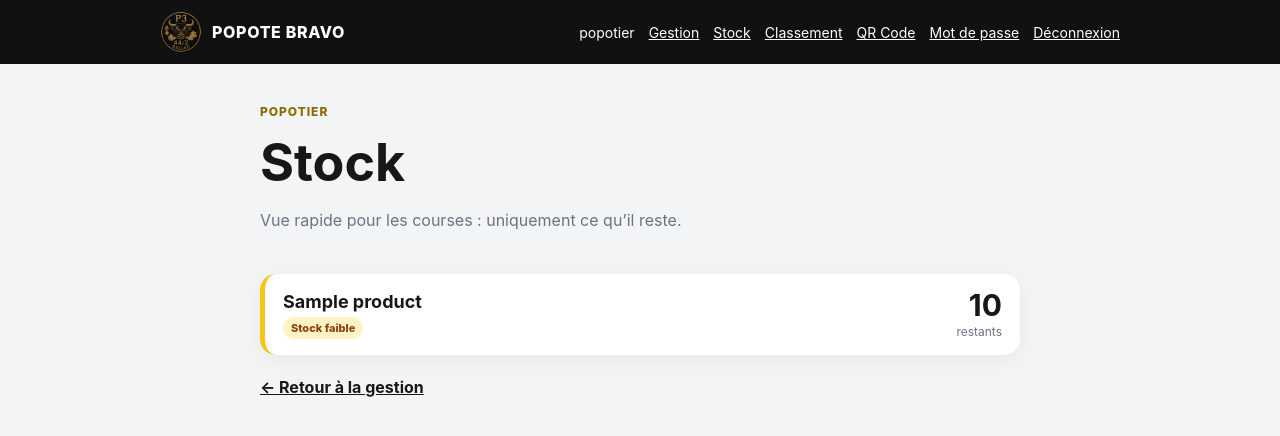
After one commit to Lyhard9696/popote-bravo, a Flask app: page /admin/stock in a window 1280 px wide. The commit adds this page. Shown: the top 436 px of the page. Run offline with Flask 3, Linux system fonts and the light colour scheme; the visitor is signed in with stand-in values (Sample User, id 1); data comes from the database, SQL or seed files in the repository; tables that the repository leaves empty hold one stand-in row (values such as "Sample post").

Commit message:
Popote Bravo V6.3.1 gestion popotier et stock

```diff
--- a/app.py
+++ b/app.py
@@ -807,6 +807,24 @@ def admin_delete_consumption(consumption_id):
     flash("Consommation supprimée et stock restauré.", "success")
     return redirect(url_for("member_detail", user_id=user_id))
 
+
+@app.route("/admin/stock")
+@admin_required
+def admin_stock():
+    db = get_db()
+    products = db.execute("""
+        SELECT id, name, stock, low_stock_threshold, active
+        FROM products
+        ORDER BY
+            CASE WHEN stock = 0 THEN 0
+                 WHEN stock <= low_stock_threshold THEN 1
+                 ELSE 2 END,
+            stock ASC,
+            name COLLATE NOCASE
+    """).fetchall()
+    db.close()
+    return render_template("stock.html", products=products)
+
 @app.route("/admin")
 @admin_required
 def admin():
@@ -893,6 +911,53 @@ def edit_product(product_id):
     db.close()
     return redirect(url_for("admin"))
 
+
+
+@app.post("/admin/products/<int:product_id>/set-stock")
+@admin_required
+def set_product_stock(product_id):
+    try:
+        stock = int(request.form["stock"])
+    except (KeyError, ValueError):
+        flash("Stock invalide.", "error")
+        return redirect(url_for("admin"))
+
+    if stock < 0:
+        flash("Le stock ne peut pas être négatif.", "error")
+        return redirect(url_for("admin"))
+
+    db = get_db()
+    product = db.execute("SELECT id, name FROM products WHERE id = ?", (product_id,)).fetchone()
+    if not product:
+        db.close()
+        flash("Boisson introuvable.", "error")
+        return redirect(url_for("admin"))
+
+    db.execute(
+        "UPDATE products SET stock = ?, active = CASE WHEN ? > 0 THEN 1 ELSE 0 END WHERE id = ?",
+        (stock, stock, product_id)
+    )
+    db.commit()
+    db.close()
+    flash(f"Stock de {product['name']} mis à {stock}.", "success")
+    return redirect(url_for("admin"))
+
+@app.post("/admin/products/<int:product_id>/delete")
+@admin_required
+def delete_product(product_id):
+    db = get_db()
+    product = db.execute("SELECT id, name FROM products WHERE id = ?", (product_id,)).fetchone()
+    if not product:
+        db.close()
+        flash("Boisson introuvable.", "error")
+        return redirect(url_for("admin"))
+
+    db.execute("UPDATE consumptions SET product_id = NULL WHERE product_id = ?", (product_id,))
+    db.execute("DELETE FROM products WHERE id = ?", (product_id,))
+    db.commit()
+    db.close()
+    flash(f"{product['name']} supprimé du catalogue.", "success")
+    return redirect(url_for("admin"))
 
 @app.post("/admin/products/<int:product_id>/restock")
 @admin_required
@@ -1013,6 +1078,34 @@ def add_payment_global():
     return redirect(url_for("admin"))
 
 
+
+@app.post("/admin/members/<int:user_id>/delete")
+@admin_required
+def delete_member(user_id):
+    if request.form.get("confirm_delete") != "DELETE":
+        flash("Suppression non confirmée.", "error")
+        return redirect(url_for("admin"))
+
+    db = get_db()
+    user = db.execute(
+        "SELECT id, name FROM users WHERE id = ? AND is_admin = 0",
+        (user_id,)
+    ).fetchone()
+    if not user:
+        db.close()
+        flash("Membre introuvable.", "error")
+        return redirect(url_for("admin"))
+
+    db.execute("DELETE FROM payment_claims WHERE user_id = ?", (user_id,))
+    db.execute("DELETE FROM payments WHERE user_id = ?", (user_id,))
+    db.execute("DELETE FROM consumptions WHERE user_id = ?", (user_id,))
+    db.execute("DELETE FROM users WHERE id = ?", (user_id,))
+    db.commit()
+    db.close()
+
+    flash(f"Compte {user['name']} supprimé définitivement.", "success")
+    return redirect(url_for("admin"))
+
 @app.post("/admin/members/<int:user_id>/update")
 @admin_required
 def update_member(user_id):
--- a/static/style.css
+++ b/static/style.css
@@ -624,3 +624,127 @@ button:active,
 .logout-mobile-btn:active {
   transform: scale(.98);
 }
+
+
+.set-stock-form {
+  display: grid;
+  grid-template-columns: 1fr auto;
+  gap: 10px;
+  align-items: end;
+  margin-top: 14px;
+  padding-top: 14px;
+  border-top: 1px solid #e5e7eb;
+}
+.set-stock-form label { margin-top: 0; }
+.set-stock-form button { margin: 0; min-height: 48px; }
+
+.danger-form,
+.delete-member-form {
+  margin-top: 14px;
+  padding-top: 14px;
+  border-top: 1px solid #fecaca;
+}
+.delete-product-btn,
+.delete-member-btn {
+  width: 100%;
+  background: #991b1b;
+  color: white;
+}
+@media (max-width: 680px) {
+  .set-stock-form { grid-template-columns: 1fr; }
+}
+
+
+.stock-page {
+  max-width: 760px;
+  margin: 0 auto;
+}
+
+.stock-list {
+  display: grid;
+  gap: 10px;
+}
+
+.stock-line {
+  display: flex;
+  align-items: center;
+  justify-content: space-between;
+  gap: 18px;
+  background: white;
+  border-radius: 16px;
+  padding: 16px 18px;
+  box-shadow: 0 5px 20px rgba(0,0,0,.05);
+}
+
+.stock-line > div:first-child {
+  display: grid;
+  gap: 5px;
+}
+
+.stock-line > div:first-child > strong {
+  font-size: 18px;
+}
+
+.stock-count {
+  display: grid;
+  justify-items: end;
+  min-width: 80px;
+}
+
+.stock-count strong {
+  font-size: 30px;
+  line-height: 1;
+}
+
+.stock-count span {
+  color: #6b7280;
+  font-size: 12px;
+  margin-top: 4px;
+}
+
+.stock-line-low {
+  border-left: 5px solid #f6c515;
+}
+
+.stock-line-zero {
+  border-left: 5px solid #991b1b;
+  opacity: .82;
+}
+
+.stock-status {
+  width: fit-content;
+  padding: 4px 8px;
+  border-radius: 999px;
+  font-size: 11px;
+  font-weight: 800;
+}
+
+.stock-status.warning {
+  background: #fef3c7;
+  color: #92400e;
+}
+
+.stock-status.danger {
+  background: #fee2e2;
+  color: #991b1b;
+}
+
+.stock-back-link {
+  display: inline-block;
+  margin-top: 22px;
+  font-weight: 700;
+}
+
+@media (max-width: 680px) {
+  .mobile-tabbar.admin-tabbar {
+    grid-template-columns: repeat(5, 1fr);
+  }
+
+  .stock-line {
+    padding: 15px;
+  }
+
+  .stock-count strong {
+    font-size: 28px;
+  }
+}
--- a/templates/base.html
+++ b/templates/base.html
@@ -27,6 +27,7 @@
         <span>{{ current_user["name"] }}</span>
         {% if current_user["is_admin"] %}
           <a href="{{ url_for('admin') }}">Gestion</a>
+          <a href="{{ url_for('admin_stock') }}">Stock</a>
         {% else %}
           <a href="{{ url_for('dashboard') }}">Mon ardoise</a>
         {% endif %}
@@ -50,10 +51,13 @@
 </main>
 
 {% if current_user %}
-<nav class="mobile-tabbar" aria-label="Navigation principale">
+<nav class="mobile-tabbar {% if current_user["is_admin"] %}admin-tabbar{% endif %}" aria-label="Navigation principale">
   {% if current_user["is_admin"] %}
     <a href="{{ url_for('admin') }}" class="{% if request.endpoint == 'admin' %}active{% endif %}">
       <span class="tab-icon">⌂</span><span>Gestion</span>
+    </a>
+    <a href="{{ url_for('admin_stock') }}" class="{% if request.endpoint == 'admin_stock' %}active{% endif %}">
+      <span class="tab-icon">▤</span><span>Stock</span>
     </a>
   {% else %}
     <a href="{{ url_for('dashboard') }}" class="{% if request.endpoint == 'dashboard' %}active{% endif %}">
--- /dev/null
+++ b/templates/stock.html
@@ -0,0 +1,36 @@
+{% extends "base.html" %}
+{% block title %}Stock — Popote Bravo{% endblock %}
+{% block content %}
+<div class="stock-page">
+  <div class="hero">
+    <div>
+      <p class="eyebrow">Popotier</p>
+      <h1>Stock</h1>
+      <p class="muted">Vue rapide pour les courses : uniquement ce qu’il reste.</p>
+    </div>
+  </div>
+
+  <div class="stock-list">
+    {% for p in products %}
+      <div class="stock-line {% if p['stock'] == 0 %}stock-line-zero{% elif p['stock'] <= p['low_stock_threshold'] %}stock-line-low{% endif %}">
+        <div>
+          <strong>{{ p["name"] }}</strong>
+          {% if p["stock"] == 0 %}
+            <span class="stock-status danger">Indisponible</span>
+          {% elif p["stock"] <= p["low_stock_threshold"] %}
+            <span class="stock-status warning">Stock faible</span>
+          {% endif %}
+        </div>
+        <div class="stock-count">
+          <strong>{{ p["stock"] }}</strong>
+          <span>restant{% if p["stock"] > 1 %}s{% endif %}</span>
+        </div>
+      </div>
+    {% else %}
+      <div class="card">Aucun produit dans le catalogue.</div>
+    {% endfor %}
+  </div>
+
+  <a class="stock-back-link" href="{{ url_for('admin') }}">← Retour à la gestion</a>
+</div>
+{% endblock %}
```
Also changed, not shown: templates/admin.html (+22 -1 lines), README.md.
